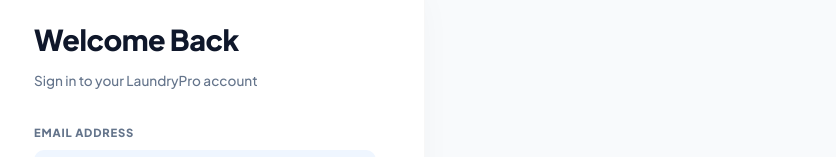
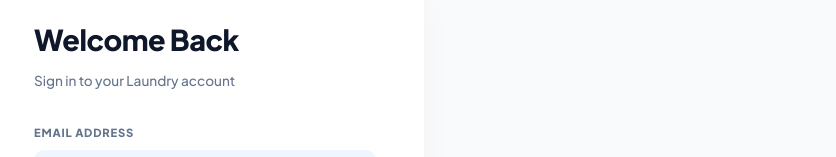
Before and after one commit to Logeshwaranv19/The-Laundry-Dry-Cleaning-Service-System, a React (Vite) app in the folder client/: page /login in a window 1280 px wide. Shown: the part 181-338 px from the top of the page, without its empty margins (435-1271 px from the left). Built offline with nearby package versions, Linux system fonts and the light colour scheme; no server answers.

Commit message:
chore: Rename LaundryPro to Laundry

```diff
--- a/client/src/components/Layout.jsx
+++ b/client/src/components/Layout.jsx
@@ -17,7 +17,7 @@ export default function Layout({ children }) {
       {/* Mobile Header */}
       <header className="mobile-header">
         <div className="sidebar-brand" style={{ border: 'none', marginBottom: 0, padding: 0 }}>
-          <span>🧺</span> LaundryPro
+          <span>🧺</span> Laundry
         </div>
         <button className="mobile-toggle" onClick={() => setIsSidebarOpen(!isSidebarOpen)}>
           {isSidebarOpen ? <FiX size={24} /> : <FiMenu size={24} />}
--- a/client/src/components/Sidebar.jsx
+++ b/client/src/components/Sidebar.jsx
@@ -37,7 +37,7 @@ export default function Sidebar({ isOpen, onClose }) {
   return (
     <aside className={`sidebar ${isOpen ? 'open' : ''}`}>
       <div className="sidebar-brand">
-        <span>🧺</span> LaundryPro
+        <span>🧺</span> Laundry
         <button className="sidebar-close" onClick={onClose}>
           <FiX size={20} />
         </button>
--- a/client/src/pages/auth/LoginPage.jsx
+++ b/client/src/pages/auth/LoginPage.jsx
@@ -52,7 +52,7 @@ export default function LoginPage() {
 
       <div className="auth-card">
         <h1 className="auth-title">Welcome Back</h1>
-        <p className="auth-subtitle">Sign in to your LaundryPro account</p>
+        <p className="auth-subtitle">Sign in to your Laundry account</p>
         {error && <div className="error-msg">{error}</div>}
         <form onSubmit={handleSubmit}>
           <div className="form-group">
--- a/client/src/pages/auth/SignupPage.jsx
+++ b/client/src/pages/auth/SignupPage.jsx
@@ -54,7 +54,7 @@ export default function SignupPage() {
 
       <div className="auth-card">
         <h1 className="auth-title">Create Account</h1>
-        <p className="auth-subtitle">Join LaundryPro — fresh clothes delivered!</p>
+        <p className="auth-subtitle">Join Laundry — fresh clothes delivered!</p>
 
         {error && <div className="error-msg">{error}</div>}
 
```
